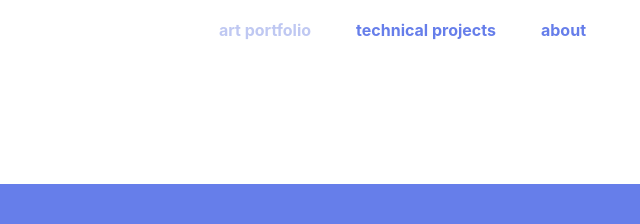
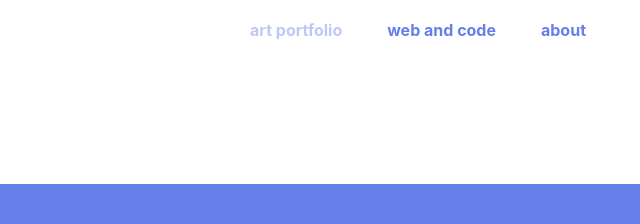
Before and after one commit to lillian-pulaski/portfolio, a plain HTML site: page index.html in a window 1280 px wide. Shown: the top 224 px of the page, 640-1280 px from the left. Drawn offline with Linux system fonts and the light colour scheme.

Commit message:
lil update for the nav bar

```diff
--- a/index.html
+++ b/index.html
@@ -380,7 +380,7 @@
             <div class="nav-name">lillian pulaski</div>
             <div class="nav-links">
                 <a href="index.html" class="nav-link nav-link--active">art portfolio</a>
-                <a href="technical.html" class="nav-link">technical projects</a>
+                <a href="technical.html" class="nav-link">web and code</a>
                 <a href="about.html" class="nav-link">about</a>
             </div>
         </div>
```
